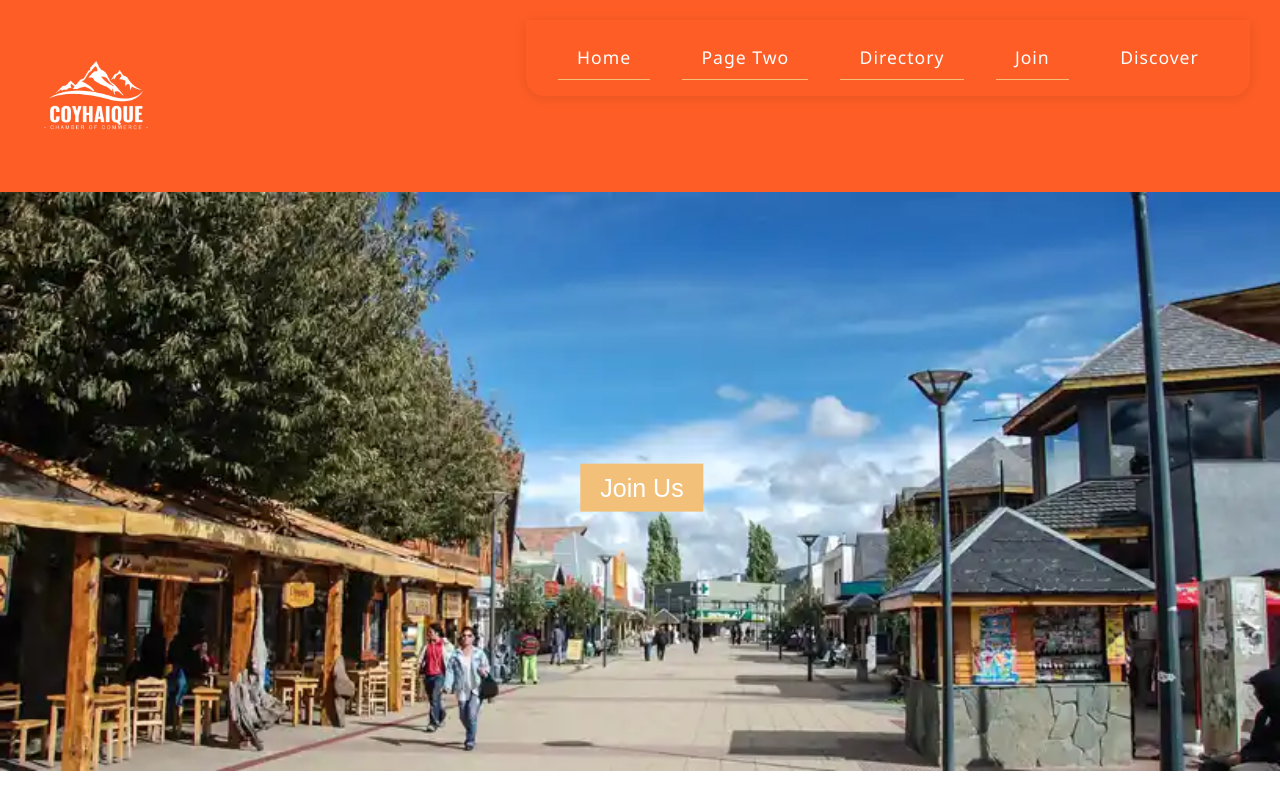
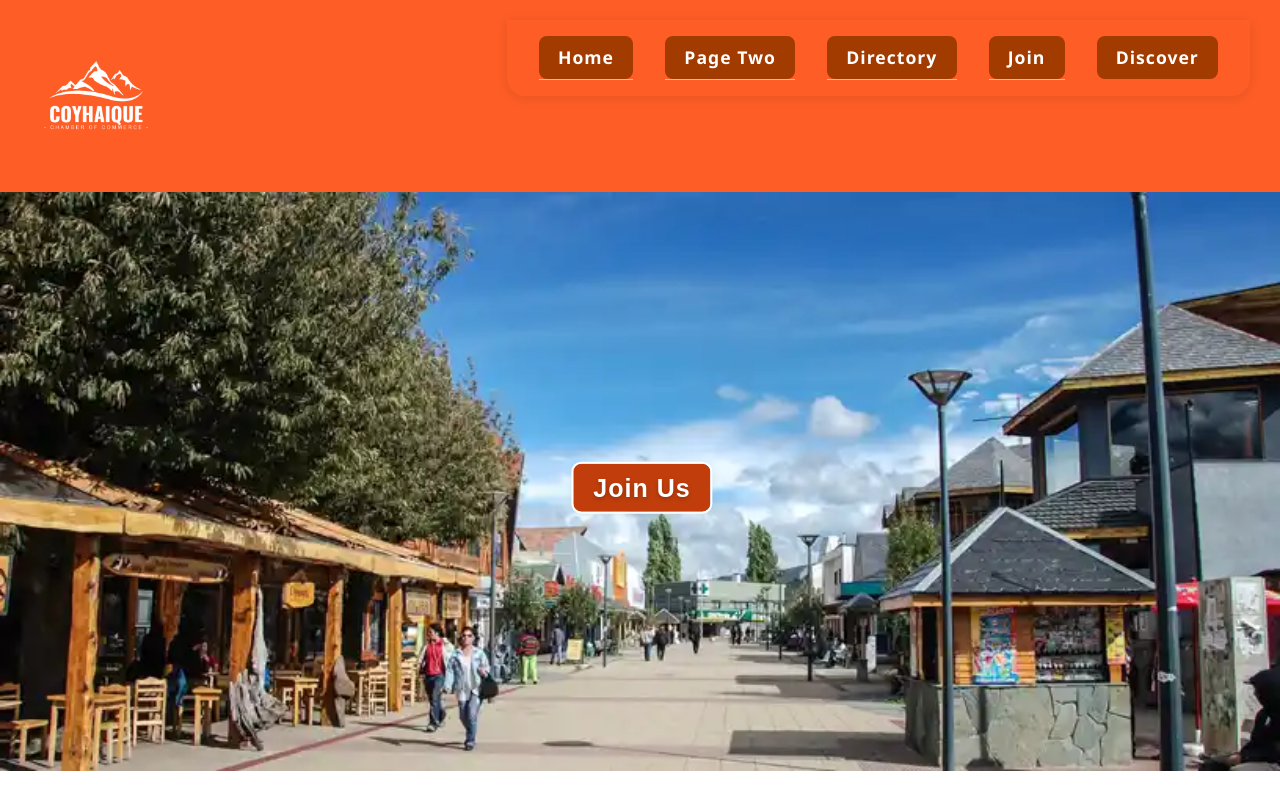
Before and after one commit to IsaacOrlando-web/wdd231, a plain HTML site: page chamber/index.html in a window 1280 px wide. Shown: the top 794 px of the page. Drawn offline with Linux system fonts and the light colour scheme; no server answers.

Commit message:
color contrast issues fixed

```diff
--- a/chamber/styles/small.css
+++ b/chamber/styles/small.css
@@ -92,6 +92,7 @@ nav li:last-child {
 nav ul li a {
     display: block;
     padding: 1rem 2rem;
+    background: #A13B00; /* Naranja oscuro */
     color: #fff;
     font-size: 1.2rem;
     font-family: 'Segoe UI', Arial, sans-serif;
@@ -99,13 +100,14 @@ nav ul li a {
     letter-spacing: 1px;
     transition: background 0.2s, color 0.2s;
     border-radius: 8px;
+    font-weight: 600;
 }
 
 nav ul li a:hover,
 nav ul li a:focus {
-    background: var(--color2);
-    color: var(--color1);
-    outline: none;
+     background: #7a2c00; /* Aún más oscuro en hover */
+    color: #fff;
+    outline: 2px solid #fff;
 }
 
 #myButton {
@@ -134,9 +136,9 @@ nav ul li a:focus {
     height: auto;
 }
 
-#joinBtn{
-    background-color: var(--color2);
-    color: white;
+#joinBtn {
+    background-color: #c13e0c; /* Más oscuro que var(--color1) para mejor contraste */
+    color: #fff;
     border: none;
     padding: 10px 20px;
     text-align: center;
@@ -149,6 +151,19 @@ nav ul li a:focus {
     top: 50%;
     left: 50%;
     transform: translate(-50%, -50%);
+    font-weight: bold;
+    text-shadow: 0 2px 4px rgba(0,0,0,0.25); /* Refuerza contraste del texto */
+    letter-spacing: 1px;
+    border-radius: 8px;
+    box-shadow: 0 2px 8px rgba(0,0,0,0.10);
+    outline: 2px solid #fff;
+}
+
+#joinBtn:focus,
+#joinBtn:hover {
+    background-color: #8a2a06; /* Aún más oscuro al interactuar */
+    color: #fff;
+    outline: 2px solid #222;
 }
 
 .card, .member-card {
@@ -263,6 +278,14 @@ nav ul li a:focus {
     padding: 20px;
 }
 
+#animateme{
+    margin-bottom: 0;
+}
+
+#animateme li a::before{
+    background-color: #8a2a06;
+}
+
 .members-container {
     margin: 0 auto;           /* Centra horizontalmente */
     max-width: 500px;         /* Ajusta según tu diseño */
```
